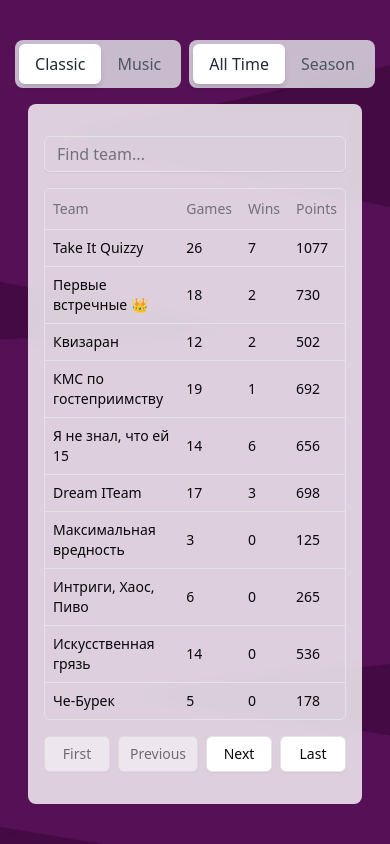
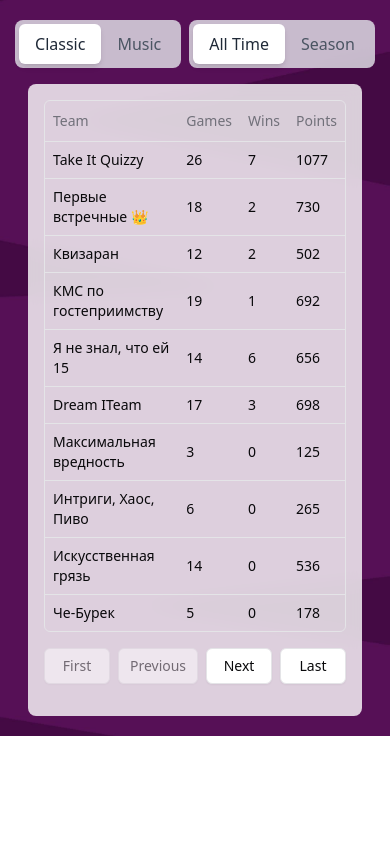
Before and after one commit to dzmitrybeinia9/random-strangers, a React (Vite) app: page / in a window 390 px wide. Built offline with nearby package versions, Linux system fonts and the light colour scheme.

Commit message:
add transitions

```diff
--- a/src/App.tsx
+++ b/src/App.tsx
@@ -22,13 +22,15 @@ function App() {
 
   return (
     <div className="min-h-screen">
-      <div className="container mx-auto py-10 " style={backgroundStyle}>
+      {/* smooth background transition */}
+      {/* add margin-top on laptop screens */}
+      <div className="container mx-auto py-5 lg:mt-5 transition-all duration-1000 ease-in-out" style={backgroundStyle}>
         {/* Classic/Music Switcher */}
-        <div className="flex items-center justify-center mb-4 gap-2" >
-          <div className="bg-gray-200/80 backdrop-blur rounded-lg p-1 w-19">
+        <div className="flex items-center justify-center mb-4 gap-2">
+          <div className="bg-gray-200/80 backdrop-blur rounded-lg p-1 w-auto">
             <button
-              className={`px-4 py-2 rounded-md transition-all duration-200 ${
-                contentMode === 'classic'
+              // smooth transition
+              className={`smooth-button ${contentMode === 'classic'
                 ? 'bg-white shadow-md text-gray-800'
                 : 'text-gray-600 hover:text-gray-800'
                 }`}
@@ -38,8 +40,8 @@ function App() {
             </button>
 
             <button
-              className={`px-4 py-2 rounded-md transition-all duration-200 ${
-                contentMode === 'music'
+              // smooth transition
+              className={`smooth-button ${contentMode === 'music'
                 ? 'bg-white shadow-md text-gray-800'
                 : 'text-gray-600 hover:text-gray-800'
                 }`}
@@ -51,8 +53,8 @@ function App() {
 
           <div className="bg-gray-200/80 backdrop-blur rounded-lg p-1">
             <button
-              className={`px-4 py-2 rounded-md transition-all duration-200 ${
-                viewMode === 'all'
+              // smooth transition
+              className={`smooth-button ${viewMode === 'all'
                 ? 'bg-white shadow-md text-gray-800'
                 : 'text-gray-600 hover:text-gray-800'
                 }`}
@@ -61,8 +63,8 @@ function App() {
               All Time
             </button>
             <button
-              className={`px-4 py-2 rounded-md transition-all duration-200 ${
-                viewMode === 'season'
+              // smooth transition
+              className={`smooth-button ${viewMode === 'season'
                 ? 'bg-white shadow-md text-gray-800'
                 : 'text-gray-600 hover:text-gray-800'
                 }`}
@@ -84,4 +86,4 @@ function App() {
   )
 }
 
-export default App
+export default App;
--- a/src/index.css
+++ b/src/index.css
@@ -65,6 +65,12 @@
   }
 }
 
+@layer components {
+  .smooth-button {
+    @apply px-4 py-2 rounded-md transition-all duration-700 ease-smooth
+  }
+}
+
 
 @keyframes fadeIn {
   from {
--- a/src/table/data-table.tsx
+++ b/src/table/data-table.tsx
@@ -54,7 +54,8 @@ export function DataTable<TData, TValue>({
     return (
         <div>
             {/* Filter input */}
-            <div className="flex items-center py-4">
+            {/* hide input on small devices */}
+            <div className="flex items-center py-4 md:block hidden">
                 <Input
                     placeholder="Find team..."
                     value={(table.getColumn("team")?.getFilterValue() as string) ?? ""}
--- a/tailwind.config.js
+++ b/tailwind.config.js
@@ -4,54 +4,57 @@ export default {
   content: ["./index.html", "./src/**/*.{ts,tsx,js,jsx}"],
   theme: {
     extend: {
+      transitionTimingFunction: {
+        smooth: "cubic-bezier(.2,.64,.77,.3)",
+      },
       borderRadius: {
-  			lg: 'var(--radius)',
-  			md: 'calc(var(--radius) - 2px)',
-  			sm: 'calc(var(--radius) - 4px)'
+        lg: "var(--radius)",
+        md: "calc(var(--radius) - 2px)",
+        sm: "calc(var(--radius) - 4px)",
       },
       colors: {
-  			background: 'hsl(var(--background))',
-  			foreground: 'hsl(var(--foreground))',
+        background: "hsl(var(--background))",
+        foreground: "hsl(var(--foreground))",
         card: {
-  				DEFAULT: 'hsl(var(--card))',
-  				foreground: 'hsl(var(--card-foreground))'
+          DEFAULT: "hsl(var(--card))",
+          foreground: "hsl(var(--card-foreground))",
         },
         popover: {
-  				DEFAULT: 'hsl(var(--popover))',
-  				foreground: 'hsl(var(--popover-foreground))'
+          DEFAULT: "hsl(var(--popover))",
+          foreground: "hsl(var(--popover-foreground))",
         },
         primary: {
-  				DEFAULT: 'hsl(var(--primary))',
-  				foreground: 'hsl(var(--primary-foreground))'
+          DEFAULT: "hsl(var(--primary))",
+          foreground: "hsl(var(--primary-foreground))",
         },
         secondary: {
-  				DEFAULT: 'hsl(var(--secondary))',
-  				foreground: 'hsl(var(--secondary-foreground))'
+          DEFAULT: "hsl(var(--secondary))",
+          foreground: "hsl(var(--secondary-foreground))",
         },
         muted: {
-  				DEFAULT: 'hsl(var(--muted))',
-  				foreground: 'hsl(var(--muted-foreground))'
+          DEFAULT: "hsl(var(--muted))",
+          foreground: "hsl(var(--muted-foreground))",
         },
         accent: {
-  				DEFAULT: 'hsl(var(--accent))',
-  				foreground: 'hsl(var(--accent-foreground))'
+          DEFAULT: "hsl(var(--accent))",
+          foreground: "hsl(var(--accent-foreground))",
         },
         destructive: {
-  				DEFAULT: 'hsl(var(--destructive))',
-  				foreground: 'hsl(var(--destructive-foreground))'
+          DEFAULT: "hsl(var(--destructive))",
+          foreground: "hsl(var(--destructive-foreground))",
         },
-  			border: 'hsl(var(--border))',
-  			input: 'hsl(var(--input))',
-  			ring: 'hsl(var(--ring))',
+        border: "hsl(var(--border))",
+        input: "hsl(var(--input))",
+        ring: "hsl(var(--ring))",
         chart: {
-  				'1': 'hsl(var(--chart-1))',
-  				'2': 'hsl(var(--chart-2))',
-  				'3': 'hsl(var(--chart-3))',
-  				'4': 'hsl(var(--chart-4))',
-  				'5': 'hsl(var(--chart-5))'
-  			}
-  		}
-  	}
+          1: "hsl(var(--chart-1))",
+          2: "hsl(var(--chart-2))",
+          3: "hsl(var(--chart-3))",
+          4: "hsl(var(--chart-4))",
+          5: "hsl(var(--chart-5))",
+        },
+      },
+    },
   },
   plugins: [require("tailwindcss-animate")],
-}
+};
```
Lines whose indentation alone changed are shown as unchanged.
